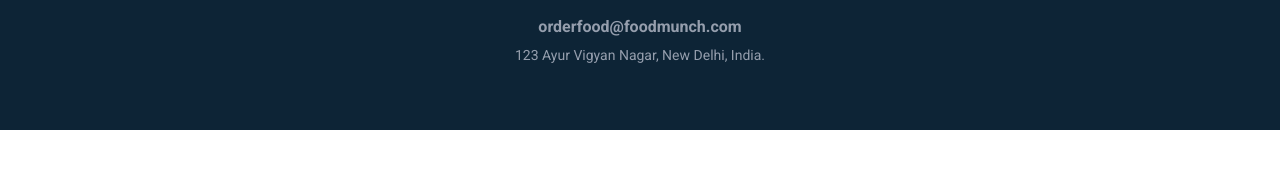
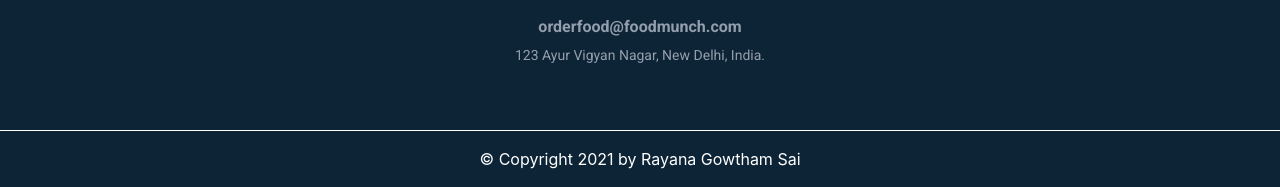
Before and after one commit to rayanagowtham/rayanagowtham.github.io-ui26design, a plain HTML site: page index.html in a window 1280 px wide. Shown: the part 3325-3512 px from the top of the page. Before the commit the page ends 3455 px from the top, so only its background shows below. Drawn offline with nearby package versions, Linux system fonts and the light colour scheme; a web font is replaced by a local one.

Commit message:
added copyright

```diff
--- a/index.html
+++ b/index.html
@@ -387,5 +387,8 @@
         </div>
       </div>
     </div>
+    <footer class="text-center text-white py-3 footer-section border-top border-white">
+      &copy; Copyright 2021 by Rayana Gowtham Sai
+    </footer>
   </body>
 </html>
```
